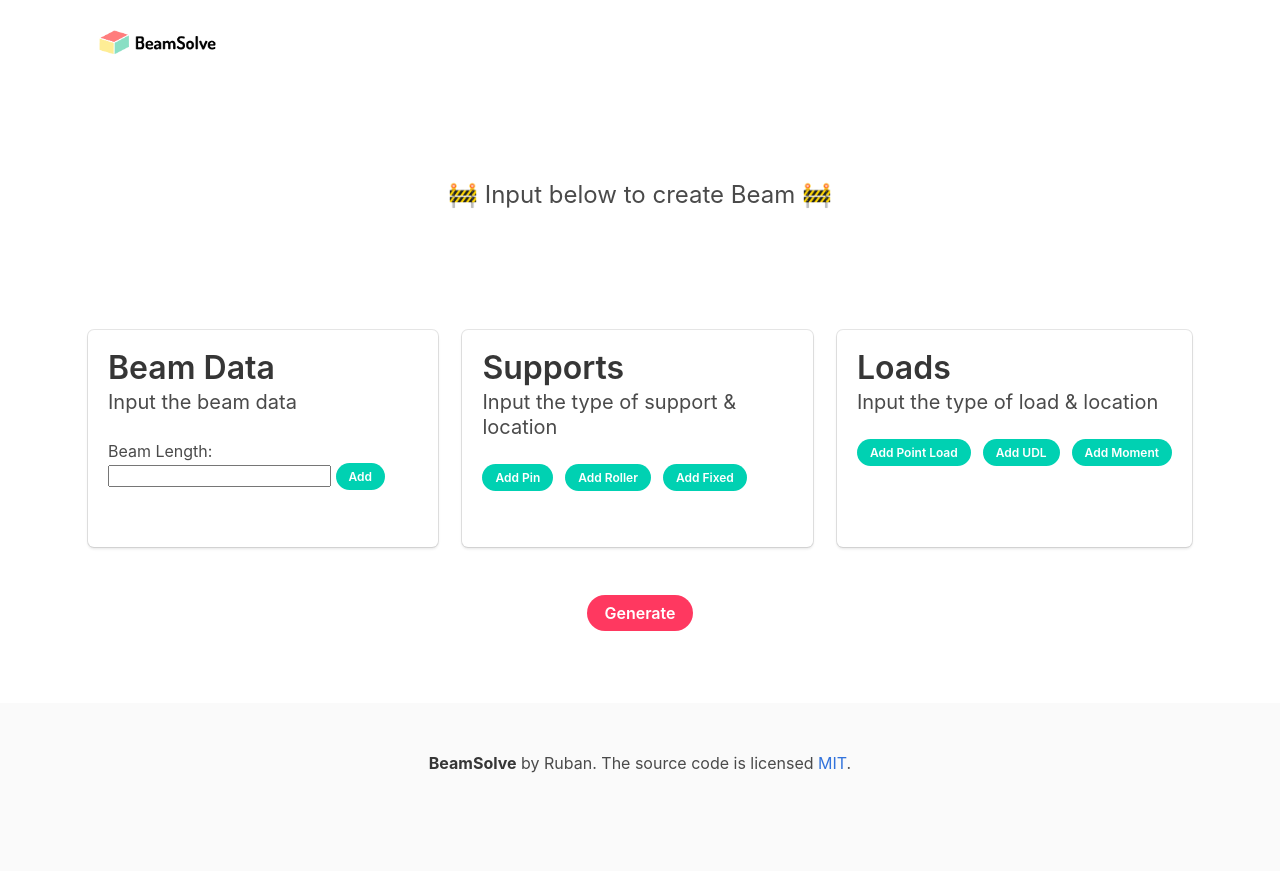
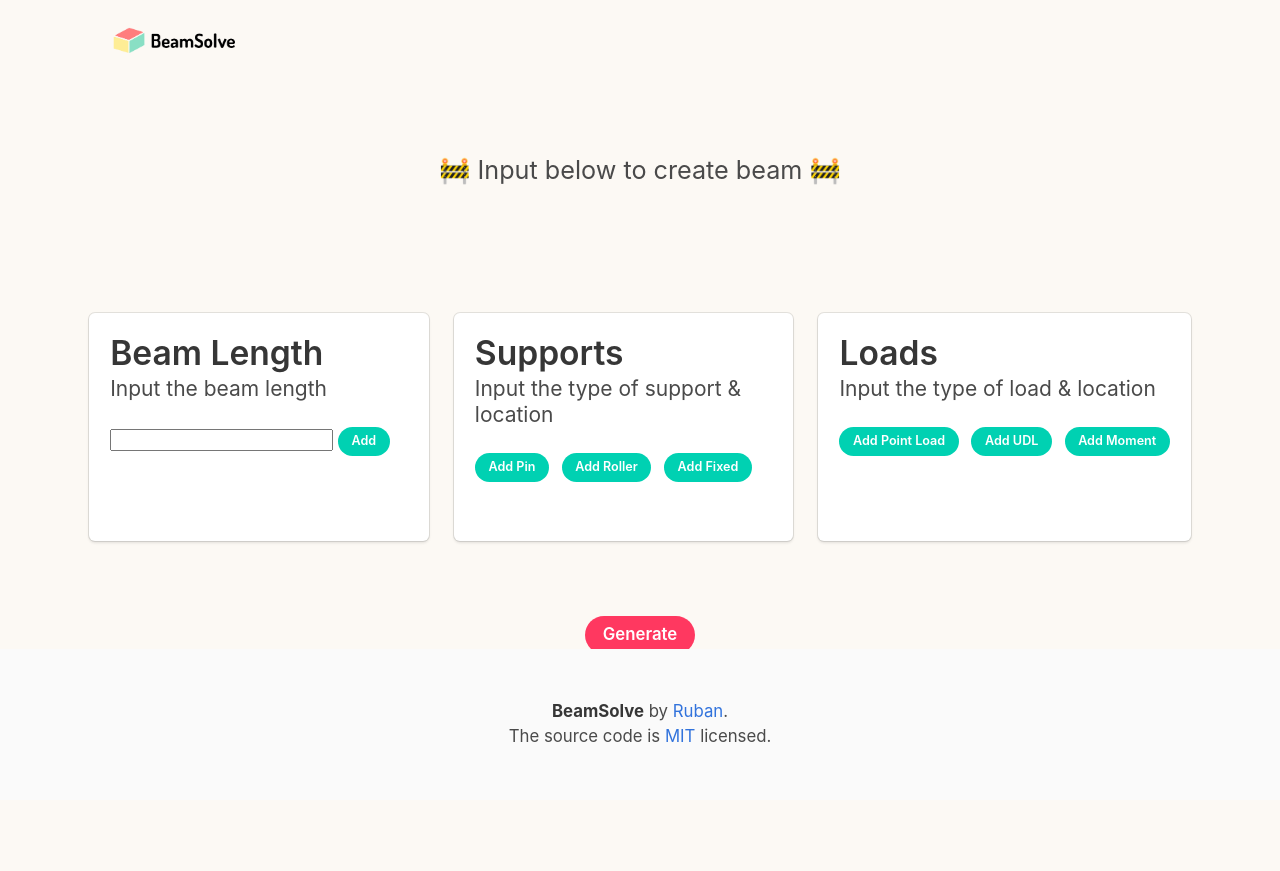
Before and after one commit to rbnsk/beamsolveapp, a Flask app: page / in a window 1280 px wide. After the commit the page ends 742 px from the top, so only its background shows below. Run offline with Flask 2, Linux system fonts and the light colour scheme; some libraries are stand-ins or nearby versions.

Commit message:
Update front end colours + refactor index.html

```diff
--- a/static/style.css
+++ b/static/style.css
@@ -1,5 +1,12 @@
+html {
+    font-family: ui-sans-serif,system-ui,-apple-system,BlinkMacSystemFont,
+    Segoe UI,Roboto,Helvetica Neue,Arial,Noto Sans,sans-serif,Apple Color Emoji,Segoe UI Emoji,Segoe UI Symbol,Noto Color Emoji;
+    font-size: 1.05rem;
+    background-color: rgb(252 249 244);
+}
+
 .ele-modal-wrap{
-    background: white;
+    background-color: white;
     position: fixed;
     top: 25%;
     height: 300px;
@@ -9,7 +16,7 @@
 }
 
 .pl-modal-wrap{
-    background: white;
+    background-color: white;
     position: fixed;
     top: 25%;
     height: 270px;
@@ -19,7 +26,7 @@
 }
 
 .udl-modal-wrap{
-    background: white;
+    background-color: white;
     position: fixed;
     top: 25%;
     height: 330px;
@@ -41,3 +48,15 @@
     margin: 0;
     padding: 0;
 }
+
+footer {
+    position: fixed;
+    bottom: 0;
+    width: 100%;
+    height: 60px;   /* Height of the footer */
+ }
+
+ @media (max-width: 750px) {
+    html {font-size: 0.90rem;}
+    footer {position: relative;}
+}
--- a/templates/index.html
+++ b/templates/index.html
@@ -1,43 +1,38 @@
 <!DOCTYPE html>
 <html lang="en">
 <head>
-        <meta charset="UTF-8">
-        <meta name="viewport" content="width=device-width, initial-scale=1.0">
-        <meta http-equiv="X-UA-Compatible" content="ie=edge">
-
     <title>Beam Solve</title>
 
+
+    <link rel="stylesheet" href="https://cdnjs.cloudflare.com/ajax/libs/bulma/0.7.5/css/bulma.min.css">
     <link rel="stylesheet" type="text/css" href="../static/style.css">
-        <link rel="stylesheet" href="https://cdnjs.cloudflare.com/ajax/libs/bulma/0.7.5/css/bulma.min.css">
+    <link rel="icon" href="../static/images/beamsolve-logo.jpeg" type="image/x-icon"/>
 
     <script defer src="https://use.fontawesome.com/releases/v5.3.1/js/all.js"></script>
     <script src="https://unpkg.com/konva@4.0.18/konva.min.js"></script>
+
+    <!-- Regular Meta Info -->
+    <meta charset="UTF-8">
+    <meta name="viewport" content="width=device-width, initial-scale=1.0">
+    <meta name="author" content="SK Ruban">
+    <meta name="description" content="An interactive webapp that analyzes beam structures and visualizes bending moments and shear forces calculated using the direct stiffness method.">
 
 </head>
 
 <body>
 
     <div class="container">
-            <nav class="navbar is-spaced" role="navigation" aria-label="main navigation">
-                <div class="navbar-brand">
-                    <a class="navbar-item" href="https://bulma.io">
-                        <img src="../static/images/beamsolve.png">
-                    </a>
+        <nav class="navbar is-spaced" role="navigation" aria-label="main navigation" style="background-color: rgb(252 249 244);" >
+                <a class="navbar-item" href="https://skruban.com"><img src="../static/images/beamsolve.png"></a>
         </nav>
     </div>
 
-        <br>
-        <br>
+    <br style="line-height: 700%">
 
     <div class="container">
         <section class="section is-small">
-
-                <h2 id='caption' class="subtitle is-4 has-text-centered">
-                    🚧 Input below to create Beam 🚧
-                </h2>
-
+            <h2 id='caption' class="subtitle is-4 has-text-centered"> 🚧 Input below to create beam 🚧</h2>
             <canvas id='canvas' style='display:none;'></canvas>
-
         </section>
     </div>
 
@@ -48,11 +43,10 @@
         <div class="tile is-parent">
             <article class="tile is-child box">
 
-                    <p class="title">Beam Data</p>
-                    <p class="subtitle">Input the beam data</p>
-
+                <p class="title">Beam Length</p>
+                <p class="subtitle">Input the beam length</p>
                 <form id="beamLen">
-                    Beam Length: <input type="text" id="inputBeamLen">
+                <input type="text" id="inputBeamLen">
                 <a class="button is-primary is-rounded is-centered is-small has-text-weight-semibold" id="addBeamLen">Add</a>
 
             </article>
@@ -65,33 +59,22 @@
                 <p class="subtitle">Input the type of support & location</p>
 
                 <div class="field is-grouped">
-                        <p class="control">
-                            <a class="button is-primary is-rounded is-small has-text-weight-semibold" id="addPin">Add Pin</a>
-                        </p>
-                        <p class="control">
-                            <a class="button is-primary is-rounded is-small has-text-weight-semibold" id="addRoller">Add Roller</a>
-                        </p>
-                        <p class="control">
-                            <a class="button is-primary is-rounded is-small has-text-weight-semibold" id="addFixed">Add Fixed</a>
-                        </p>
+                    <p class="control"><a class="button is-primary is-rounded is-small has-text-weight-semibold" id="addPin">Add Pin</a></p>
+                    <p class="control"><a class="button is-primary is-rounded is-small has-text-weight-semibold" id="addRoller">Add Roller</a></p>
+                    <p class="control"><a class="button is-primary is-rounded is-small has-text-weight-semibold" id="addFixed">Add Fixed</a></p>
                 </div>
 
                 <div class="field is-grouped">
-                        <p class="control">
-                            <div id="containerPin"></div>
-                        </p>
+                    <p class="control"><div id="containerPin"></div></p>
                 </div>
 
                 <div class="field is-grouped">
-                        <p class="control">
-                            <div id="containerRoller"></div>
-                        </p>
+                    <p class="control"><div id="containerRoller"></div></p>
                 </div>
 
                 <div class="field is-grouped">
-                        <p class="control">
-                            <div id="containerFixed"></div>
-                        </p>
+                    <p class="control"><div id="containerFixed"></div></p>
+                </div>
 
             </article>
         </div>
@@ -103,33 +86,21 @@
                 <p class="subtitle">Input the type of load & location</p>
 
                 <div class="field is-grouped">
-                        <p class="control">
-                            <a class="button is-primary is-rounded is-small has-text-weight-semibold" id="addPL">Add Point Load</a>
-                        </p>
-                        <p class="control">
-                            <a class="button is-primary is-rounded is-small has-text-weight-semibold" id="addUDL">Add UDL</a>
-                        </p>
-                        <p class="control">
-                            <a class="button is-primary is-rounded is-small has-text-weight-semibold" id="addMom">Add Moment</a>
-                        </p>
+                    <p class="control"><a class="button is-primary is-rounded is-small has-text-weight-semibold" id="addPL">Add Point Load</a></p>
+                    <p class="control"><a class="button is-primary is-rounded is-small has-text-weight-semibold" id="addUDL">Add UDL</a></p>
+                    <p class="control"><a class="button is-primary is-rounded is-small has-text-weight-semibold" id="addMom">Add Moment</a></p>
                 </div>
 
                 <div class="field is-grouped">
-                        <p class="control">
-                            <div id="containerPL"></div>
-                        </p>
+                    <p class="control"><div id="containerPL"></div></p>
                 </div>
 
                 <div class="field is-grouped">
-                        <p class="control">
-                            <div id="containerUDL"></div>
-                        </p>
+                    <p class="control"><div id="containerUDL"></div></p>
                 </div>
 
                 <div class="field is-grouped">
-                        <p class="control">
-                        <div id="containerMom"></div>
-                        </p>
+                    <p class="control"><div id="containerMom"></div></p>
                 </div>
 
             </article>
@@ -140,115 +111,110 @@
     </div>
 
         <div class="modal" id="modalPL">
-                <div class="modal-background"></div>
+            <div class="modal-background">
                 <div class="modal-content">
                     <div class="section pl-modal-wrap">
+
                         <h1 class="title"> Add Point Load </h1>
-                            <h5 class="title is-5">Load Location:
-                                <input type="text" id="PLlocation">
-                            </h5>
-                            <h5 class="title is-5">Load Magnitude:
-                                <input type="text" id="PLmag">
-                            </h5>
+                        <h5 class="title is-5">Load Location: <input type="text" id="PLlocation"></h5>
+                        <h5 class="title is-5">Load Magnitude: <input type="text" id="PLmag"></h5>
 
                         <button type="button" class="button is-primary is-centered" id="addPLModal">Add</button>
                         <button type="button" class="button is-light is-centered" id="cancel" onclick= "modalCancel('PL')">Cancel</button>
                         <button type="button" class="modal-close is-large" aria-label="close" onclick= "modalCancel('PL')"></button>
+
+                    </div>
                 </div>
             </div>
         </div>
 
         <div class="modal" id="modalUDL">
-                <div class="modal-background"></div>
+            <div class="modal-background">
                 <div class="modal-content">
                     <div class="section udl-modal-wrap">
+
                         <h1 class="title"> Add a Uniformly Distributed Load </h1>
-                            <h5 class="title is-5">Load Start:
-                            <input type="text" id="UDLstart">
-                            </h5>
-                            <h5 class="title is-5">Load End:
-                                <input type="text" id="UDLend">
-                            </h5>
-                            <h5 class="title is-5">Load Magnitude:
-                            <input type="text" id="UDLmag">
-                            </h5>
+                        <h5 class="title is-5">Load Start: <input type="text" id="UDLstart"></h5>
+                        <h5 class="title is-5">Load End: <input type="text" id="UDLend"></h5>
+                        <h5 class="title is-5">Load Magnitude: <input type="text" id="UDLmag"></h5>
 
                         <button type="button" class="button is-primary is-centered" id="addUDLModal">Add</button>
                         <button type="button" class="button is-light is-centered" id="cancel" onclick= "modalCancel('UDL')">Cancel</button>
                         <button type="button" class="modal-close is-large" aria-label="close" onclick= "modalCancel('UDL')"></button>
+
+                    </div>
                 </div>
             </div>
         </div>
 
         <div class="modal" id="modalMom">
-                <div class="modal-background"></div>
+            <div class="modal-background">
                 <div class="modal-content">
                     <div class="section pl-modal-wrap">
+
                         <h1 class="title"> Add Moment </h1>
-                            <h5 class="title is-5">Moment Location:
-                                    <input type="text" id="Momlocation">
-                            </h5>
-                            <h5 class="title is-5">Moment Magnitude:
-                                    <input type="text" id="Mommag">
-                            </h5>
+                        <h5 class="title is-5">Moment Location: <input type="text" id="Momlocation"></h5>
+                        <h5 class="title is-5">Moment Magnitude: <input type="text" id="Mommag"></h5>
 
                         <button type="button" class="button is-primary is-centered" id="addMomModal">Add</button>
                         <button type="button" class="button is-light is-centered" id="cancel" onclick= "modalCancel('Mom')">Cancel</button>
                         <button type="button" class="modal-close is-large" aria-label="close" onclick= "modalCancel('Mom')"></button>
+
+                    </div>
                 </div>
             </div>
         </div>
 
         <div class="modal" id="modalPin">
-            <div class="modal-background"></div>
+            <div class="modal-background">
                 <div class="modal-content">
                     <div class="section pl-modal-wrap">
+
                         <h1 class="title"> Add Pin Support </h1>
-                            <h5 class="title is-5">Location:
-                                    <input type="text" id="pinLocation">
-                            </h5>
+                        <h5 class="title is-5">Location: <input type="text" id="pinLocation"></h5>
                         <br>
-
 
                         <button type="button" class="button is-primary is-centered" id="addPinModal">Add</button>
                         <button type="button" class="button is-light is-centered" id="cancel" onclick= "modalCancel('Pin')">Cancel</button>
                         <button type="button" class="modal-close is-large" aria-label="close" onclick= "modalCancel('Pin')"></button>
+
+                    </div>
                 </div>
             </div>
         </div>
 
         <div class="modal" id="modalRoller">
-                <div class="modal-background"></div>
+            <div class="modal-background">
                 <div class="modal-content">
                     <div class="section pl-modal-wrap">
+
                         <h1 class="title"> Add Roller Support </h1>
-                                <h5 class="title is-5">Location:
-                                        <input type="text" id="rollerLocation">
-                                </h5>
-
+                        <h5 class="title is-5">Location: <input type="text" id="rollerLocation"></h5>
+                        <br>
 
                         <button type="button" class="button is-primary is-centered" id="addRollerModal">Add</button>
                         <button type="button" class="button is-light is-centered" id="cancel" onclick= "modalCancel('Roller')">Cancel</button>
                         <button type="button" class="modal-close is-large" aria-label="close" onclick= "modalCancel('Roller')"></button>
+
+                    </div>
                 </div>
             </div>
         </div>
 
         <div class="modal" id="modalFixed">
-            <div class="modal-background"></div>
+            <div class="modal-background">
                 <div class="modal-content">
                     <div class="section pl-modal-wrap">
                         <h1 class="title"> Add Fixed Support </h1>
-
 
                             <label class="checkbox">
                             <input type="checkbox" id="FixLeft">
                             On the Left
                             <br>
-                                <br>
                             <input type="checkbox" id="FixRight">
                             On the Right
                             </label>
+
                             <br>
                             <br>
 
@@ -258,8 +224,11 @@
                     </div>
                 </div>
             </div>
+        </div>
 
     <script src="https://ajax.googleapis.com/ajax/libs/jquery/3.4.1/jquery.min.js"></script>
+
+    <br>
 
     <nav class="level">
             <div class="level-item has-text-centered">
@@ -292,12 +261,10 @@
 
     </div>
 
-        <footer class="footer">
+    <footer class="footer" style="margin-top: auto;">
         <div class="content has-text-centered">
-                <p>
-                    <strong>BeamSolve</strong> by Ruban</a>. The source code is licensed
-                    <a href="http://opensource.org/licenses/mit-license.php">MIT</a>.
-                </p>
+            <strong>BeamSolve</strong> by <a href="https://skruban.com">Ruban</a>. <br>
+            The source code is <a href="http://opensource.org/licenses/mit-license.php">MIT</a> licensed.
         </div>
     </footer>
 
```
Also changed, not shown: static/images/beamsolve-logo.jpeg (added), static/images/beamsolve.png. Lines whose indentation alone changed are shown as unchanged.
